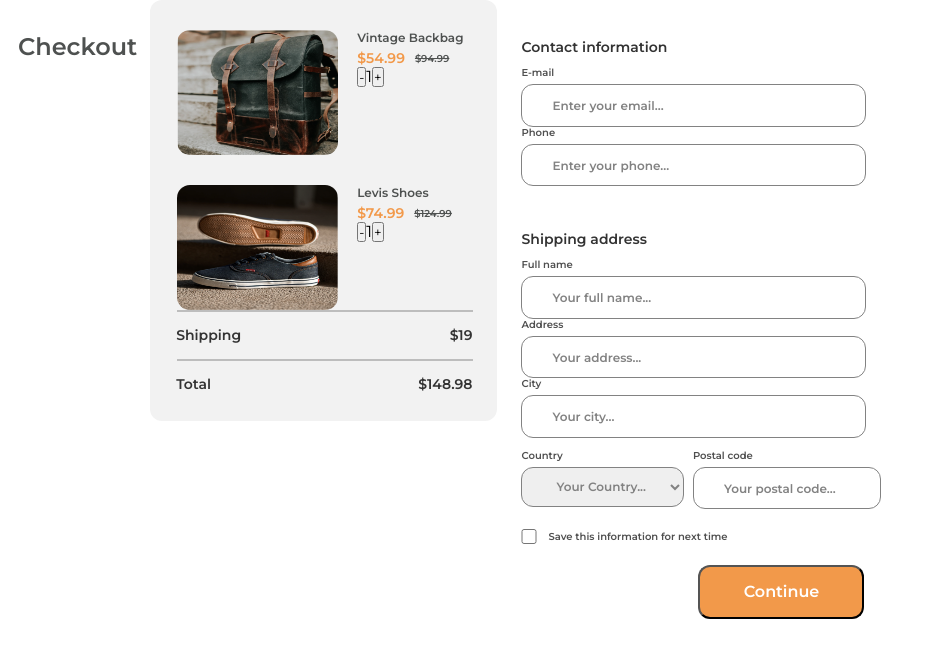
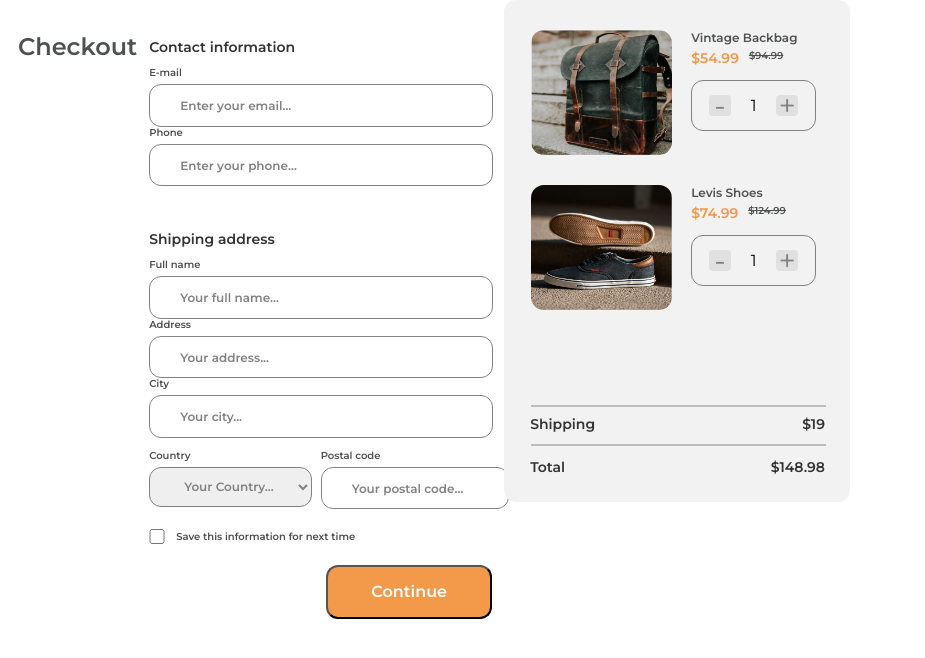
Before and after one commit to Jean-Paul-12/challenge-checkout-page, a website built with Vite: page index.html in a window 1280 px wide. Shown: the whole page, without its empty margins (0-925 px from the left). Built offline with nearby package versions, Linux system fonts and the light colour scheme.

Commit message:
feat(shopping-card): Create new styles

```diff
--- a/css/components/shopping-card.css
+++ b/css/components/shopping-card.css
@@ -1,30 +1,28 @@
-.container__shopping-card {
-    padding-left: 13px;
-    padding-right: 12px;
-}
+
 
 .shopping-card {
     padding-bottom: 13px;
     background-color: #F2F2F2;
     border-radius: 12px;
     width: 100%;
+    column-gap: 19px;
 }
 
 .card-product {
     display: flex;
+    flex-direction: row;
     flex-wrap: wrap;
     padding-right: 34px;
     padding-left: 27px;
     padding-top: 30px;
-    width: 92%;
-
+    justify-content: center;
+    gap: 19px;
 }
 
 .shopping-card img {
-    width: 161px;
+    width: 141px;
     height: 125px;
     border-radius: 13px;
-    margin-right: 19px;
 }
 
 .shopping-card h3 {
@@ -36,8 +34,14 @@
     color: #4E5150;
 }
 
+.product-information{
+    margin-bottom: 0px;
+    padding-bottom: 0px;
+}
+
 .product-offer {
     display: flex;
+    height: 29.27px;
     font-style: normal;
     font-weight: 600;
     font-size: 14px;
@@ -48,12 +52,49 @@
 
 .product-price {
     align-self: center;
+    height: 29.27px;
     width: 45.24px;
     font-weight: 600;
     font-size: 10px;
     line-height: 12px;
     text-decoration-line: line-through;
     color: #4E5150;
+}
+
+.add__article{
+    display: flex;
+    width: 122.8px;
+    height: 49.86px;
+    border-style: solid;
+    border-width: 1px;
+    border-color: #828282;
+    border-radius: 12px;
+    align-items: center;
+    justify-content: center;
+    gap: 20px;
+}
+
+.add__article button{
+    display: flex;
+    justify-content: center;
+    align-items: center;
+    width: 21.2px;
+    height: 21.2px;
+    text-decoration: none;
+    background-color: #E0E0E0;
+    color: #828282;
+    border-radius: 4px;
+    border-style: none;
+    font-size: 30px;
+}
+
+.add__article button:hover {
+    background-color: #F2994A;
+    color: #FFFFFF;
+}
+
+.card-product--secondary {
+    margin-bottom: 95px;
 }
 
 hr {
@@ -66,17 +107,26 @@ hr {
 
 .total-product {
     display: flex;
-    flex-wrap: wrap;
     justify-content: space-between;
-    margin-top: 10px;
-    margin-bottom: 10px;
+    margin-top: 9px;
     margin-left: 26px;
     margin-right: 25px;
-    align-items: center;
-    height: 27px;
+    height: 28px;
     font-style: normal;
     font-weight: 600;
     font-size: 14px;
     line-height: 17px;
     color: #333333;
 }
+
+.total-product--secondary {
+    height: 30px;
+    margin-top: 13px;
+}
+
+@media (min-width:1024px) {
+    .container__shopping-card{
+        max-width: 383px;
+        order: 2;
+    }
+}
```
